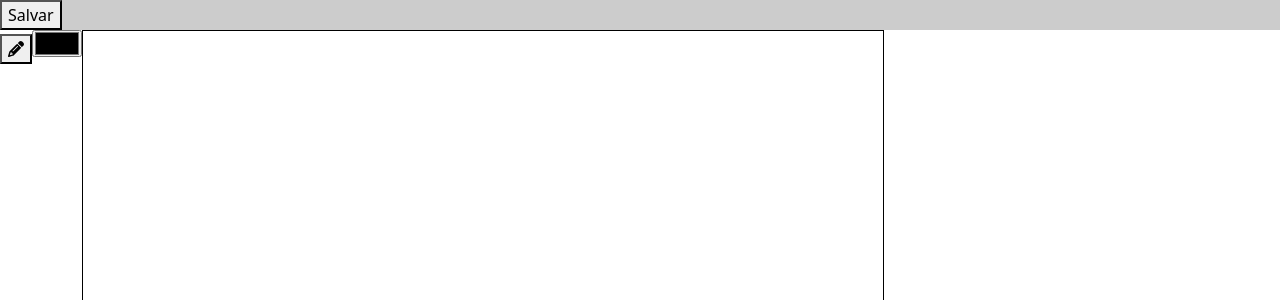
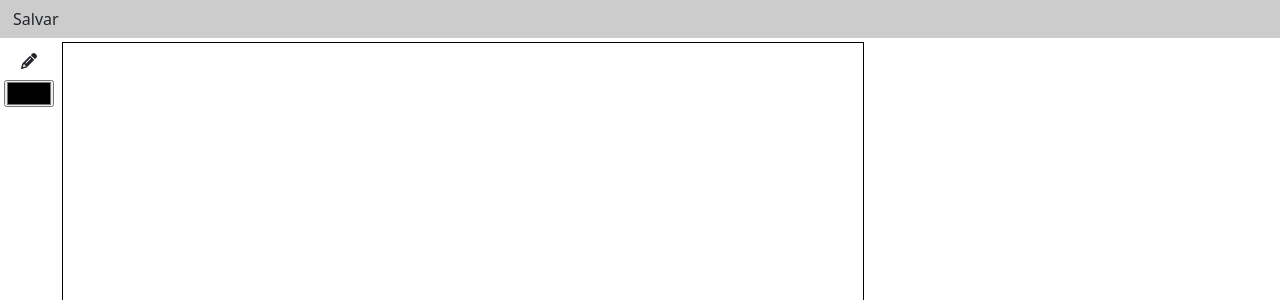
Before and after one commit to mufasa-dev/Drawing-system, an Angular app: page / in a window 1280 px wide. Shown: the top 300 px of the page. Built offline with nearby package versions, Linux system fonts and the light colour scheme.

Commit message:
Add bootstrap style

```diff
--- a/src/app/app.component.html
+++ b/src/app/app.component.html
@@ -1,15 +1,15 @@
 <div class="top-menu">
-  <button>Salvar</button>
+  <button class="btn">Salvar</button>
 </div>
 
 <div class="container-draw">
-  <div class="container-tools">
-    <button>
+  <div class="container-tools p-1">
+    <button class="btn" [ngbTooltip]="'Pincél'">
       <fa-icon [icon]="faPencil"></fa-icon>
     </button>
     <input type="color" (change)="changeColor($event)" />
   </div>
-  <div class="my-canva">
+  <div class="my-canva p-1">
     <canvas #canvas id="myCanva" width="800" height="600"
       (mousedown)="startDrawing($event)"
       (mousemove)="draw($event)"
--- a/src/app/app.component.scss
+++ b/src/app/app.component.scss
@@ -8,6 +8,10 @@
     display: flex;
     width: 100%;
     height: 100%;
+    .container-tools {
+      display: flex;
+      flex-direction: column;
+    }
 }
 
 #myCanva {
```
Also changed, not shown: 1 other file (tests, documents, lock files or other folders).
